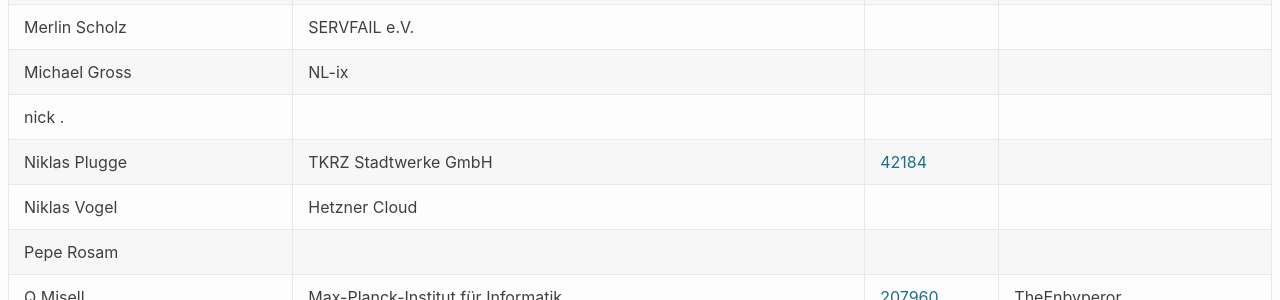
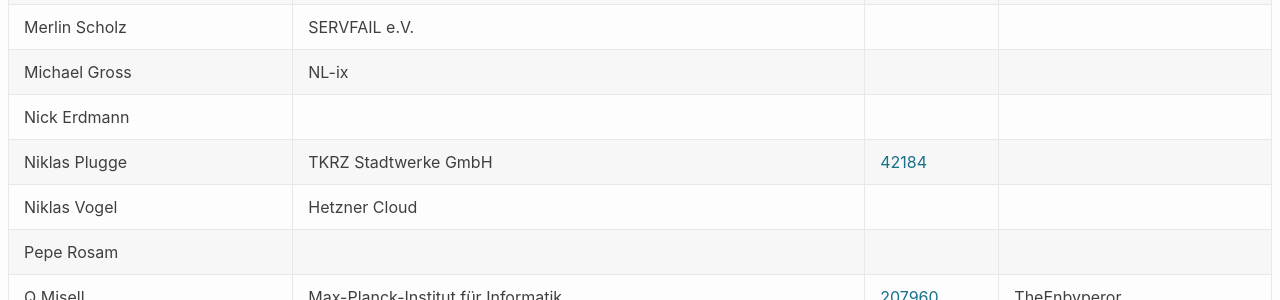
Before and after one commit to denog/pretix-attendeelist, a Jekyll site: the page built from denogmeetup25-05/index.markdown, in a window 1280 px wide and 900 px high, scrolled down 1209 px. Shown: the part 190-490 px from the top of the window. Built offline with Jekyll 4.4.1, drawn with Linux system fonts in a browser that asks for light colours.

Commit message:
Latest data: Wed May 28 13:00:37 UTC 2025

```diff
--- a/_data/attendees_denogmeetup25-05.json
+++ b/_data/attendees_denogmeetup25-05.json
@@ -192,7 +192,7 @@
     "asn": null
   },
   {
-    "name": "nick .",
+    "name": "Nick Erdmann",
     "company": null,
     "irc": null,
     "asn": null
```
